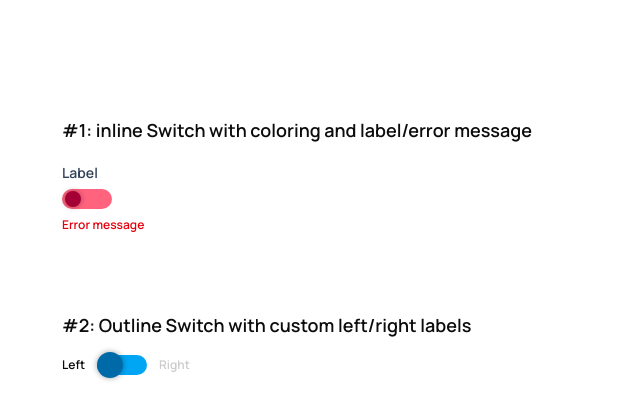
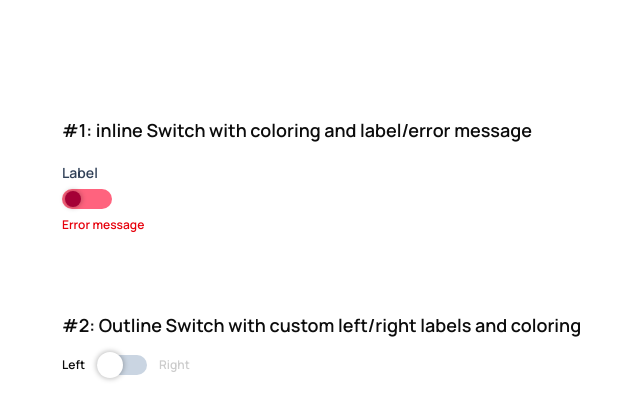
Before and after one commit to ahmad-666/react-framework, a Next.js app: page /test in a window 1280 px wide. Shown: the top 420 px of the page, without its empty margins (2-642 px from the left). Built offline with nearby package versions, Linux system fonts and the light colour scheme.

Commit message:
feat: update switch example

```diff
--- a/src/components/Switch/example.tsx
+++ b/src/components/Switch/example.tsx
@@ -24,13 +24,15 @@ export default function SwitchExample() {
                 />
             </div>
             <div className='mt-20'>
-                <p className='text-title-lg'>#2: Outline Switch with custom left/right labels</p>
+                <p className='text-title-lg'>#2: Outline Switch with custom left/right labels and coloring</p>
                 <Switch
                     value={value2}
                     onChange={(newVal) => setValue2(newVal)}
                     trackWidth={50}
                     trackHeight={20}
                     handleSize={26}
+                    trackColor={value2 ? 'sky-500' : 'slate-300'}
+                    handleColor={value2 ? 'sky-700' : 'white'}
                     leftLabel={
                         <span className={`text-label-md ${value2 ? 'text-neutral-light2' : 'text-neutral-dark4'}`}>
                             Left
```
